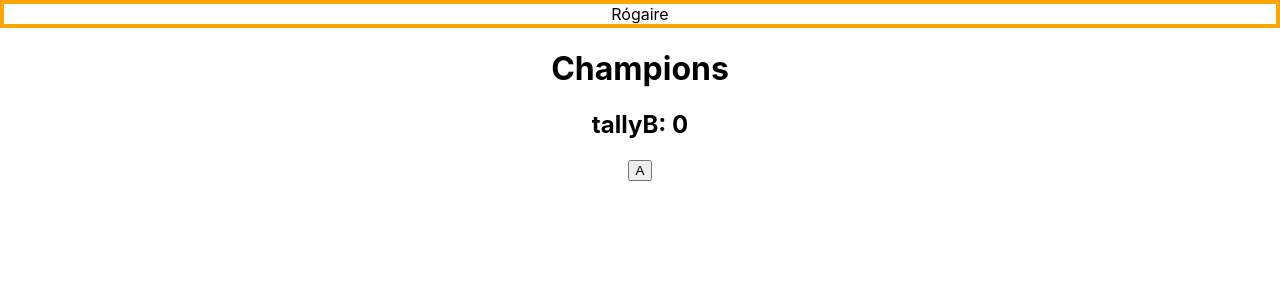
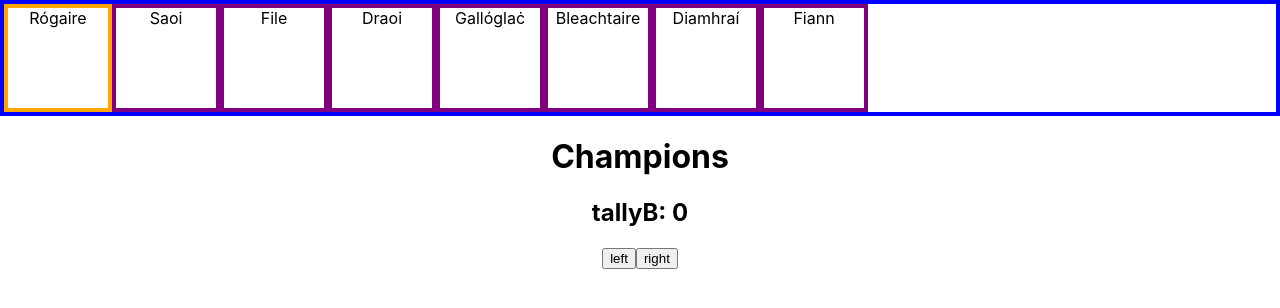
Before and after one commit to Macribo/banba3, a React (Create React App) app: page /champions in a window 1280 px wide. Shown: the top 308 px of the page. Built offline with nearby package versions, Linux system fonts and the light colour scheme.

Commit message:
Add tally incrementor/decrementor functions to main and implement in champions.jsx.

```diff
--- a/src/components/champions/champions.css
+++ b/src/components/champions/champions.css
@@ -1,2 +1,6 @@
-.champion{ border:4px solid purple;}
+.champion{ border:4px solid purple;
+width:100px;
+height:100px;}
 .highlight{ border:4px solid orange;}
+.container{border:4px solid blue;
+display: flex;}
--- a/src/components/champions/champions.jsx
+++ b/src/components/champions/champions.jsx
@@ -11,9 +11,17 @@ export class Champions extends React.Component {
 	render() {
 
 		return (<>
-		<>
+		<div className= "container">
 			<div className={this.props.tallyB === 0? "champion highlight" :"champion"}>Rógaire</div>
-		</>
+			<div className={this.props.tallyB === 1? "champion highlight" :"champion"}>Saoi</div>
+			<div className={this.props.tallyB === 2? "champion highlight" :"champion"}>File</div>
+			<div className={this.props.tallyB === 3? "champion highlight" :"champion"}>Draoi</div>
+			<div className={this.props.tallyB === 4? "champion highlight" :"champion"}>Gallóglaċ</div>
+			<div className={this.props.tallyB === 5? "champion highlight" :"champion"}>Bleachtaire</div>
+			<div className={this.props.tallyB === 6? "champion highlight" :"champion"}>Diamhraí</div>
+			<div className={this.props.tallyB === 7? "champion highlight" :"champion"}>Fiann</div>
+
+		</div>
 			<h1>Champions</h1>
 			<h2>tallyB: {this.props.tallyB}</h2>
 		</>)
--- a/src/components/main-view/main-view.jsx
+++ b/src/components/main-view/main-view.jsx
@@ -16,7 +16,7 @@ export default class MainView extends React.Component {
 			tallyB: 0,
 			tallyX: 0,
 			tallyY: 0,
-
+			engMode:false
 		}
 	}
 
@@ -24,10 +24,42 @@ export default class MainView extends React.Component {
 		this.setState({tallyA: this.state.tallyA +1})
 		console.log('incrementing tally A: ' +this.state.tallyA)
 	}
+
+
+	decTallyA = ()=>{
+		this.setState({tallyA: this.state.tallyA -1})
+		console.log('incrementing tally A: ' +this.state.tallyA)
+	}
 	incTallyB = ()=>{
 		this.setState({tallyB: this.state.tallyB +1})
-		console.log('incrementing tally B: ' +this.state.tallyB)
+		console.log('decrementing tally B: ' +this.state.tallyB)
 	}
+	decTallyB = ()=>{
+		this.setState({tallyB: this.state.tallyB -1})
+		console.log('decrementing tally B: ' +this.state.tallyB)
+	}
+
+
+	incTallyX = ()=>{
+		this.setState({tallyX: this.state.tallyX +1})
+		console.log('incrementing tally X: ' +this.state.tallyX)
+	}
+
+	decTallyX = ()=>{
+		this.setState({tallyX: this.state.tallyX -1})
+		console.log('decrementing tally X: ' +this.state.tallyX)
+	}
+
+	incTallyY = ()=>{
+		this.setState({tallyY: this.state.tallyY +1})
+		console.log('incrementing tally Y: ' +this.state.tallyY)
+	}
+	decTallyY = ()=>{
+		this.setState({tallyY: this.state.tallyY -1})
+		console.log('decrementing tally Y: ' +this.state.tallyY)
+	}
+
+
 	render() {
 
 		return (
@@ -40,7 +72,17 @@ export default class MainView extends React.Component {
 						<h2>tallyX: {this.state.tallyX}</h2>
 						<h2>tallyY: {this.state.tallyY}</h2>
 
-						<UI onClick = {this.incTallyA}/>
+						<UI incTallyA = {this.incTallyA}
+						incTallyB = {this.decTallyB}
+						incTallyX = {this.decTallyX}
+						incTallyY = {this.decTallyY}
+						decTallyA = {this.decTallyA}
+						decTallyB = {this.decTallyB}
+						decTallyX = {this.decTallyX}
+						decTallyY = {this.decTallyY}
+
+
+						/>
 					</>
 
 					</Route>
@@ -48,8 +90,18 @@ export default class MainView extends React.Component {
 				<Route exact path="/champions">
 					<>
 						<Champions tallyB={this.state.tallyB}/>
-						<UI onClick = {this.incTallyB}/>
 
+						<UI incTallyA = {this.incTallyA}
+						decTallyA = {this.decTallyA}
+						incTallyB = {this.incTallyB}
+						decTallyB = {this.decTallyB}
+						incTallyX = {this.incTallyX}
+						decTallyX = {this.decTallyX}
+						incTallyY = {this.incTallyY}
+						decTallyY = {this.decTallyY}
+
+
+						/>
 					</></Route>
 
 
--- a/src/components/ui/ui.jsx
+++ b/src/components/ui/ui.jsx
@@ -10,10 +10,17 @@ export class UI extends React.Component {
 	}
 	render() {
 		let incTallyA = this.props.incTallyA;
+		let decTallyA = this.props.decTallyA;
 		let incTallyB = this.props.incTallyB;
+		let decTallyB = this.props.decTallyB;
+		let incTallyX = this.props.incTallyA;
+		let decTallyX = this.props.decTallyA;
+		let incTallyY = this.props.incTallyY;
+		let decTallyY = this.props.decTallyY;
 		return (
 			<>
-				<button id="btn-a" onClick={this.props.onClick}>A</button>
+				<button id="dir-left" onClick={decTallyB}>left</button>
+				<button id="dir-right" onClick={incTallyB}>right</button>
 			</>
 		)
 	}
```
